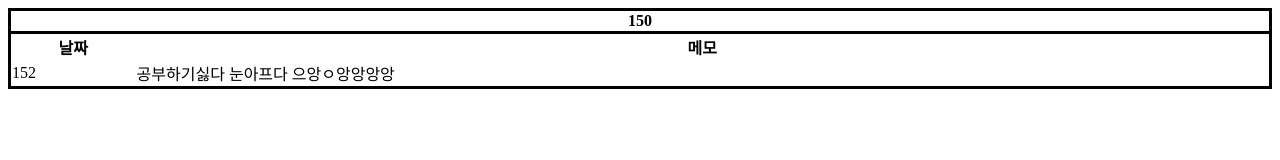
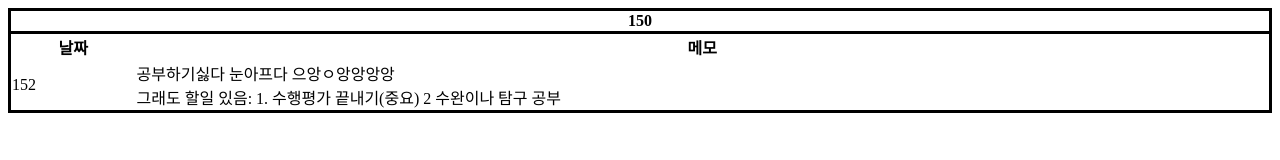
Before and after one commit to nyeohijyul/redesigned-succotash, a plain HTML site: page index.html in a window 1280 px wide. Drawn offline with Linux system fonts and the light colour scheme.

Commit message:
Update index.html

```diff
--- a/index.html
+++ b/index.html
@@ -16,7 +16,8 @@
 </tr>
 <tr>
 	<td>152</td>
-	<td>공부하기싫다 눈아프다 으앙ㅇ앙앙앙앙</td>
+	<td>공부하기싫다 눈아프다 으앙ㅇ앙앙앙앙<br>그래도 할일 있음: 1. 수행평가 끝내기(중요) 2
+	 수완이나 탐구 공부</td>
 </tr>
       </table>
 
```
